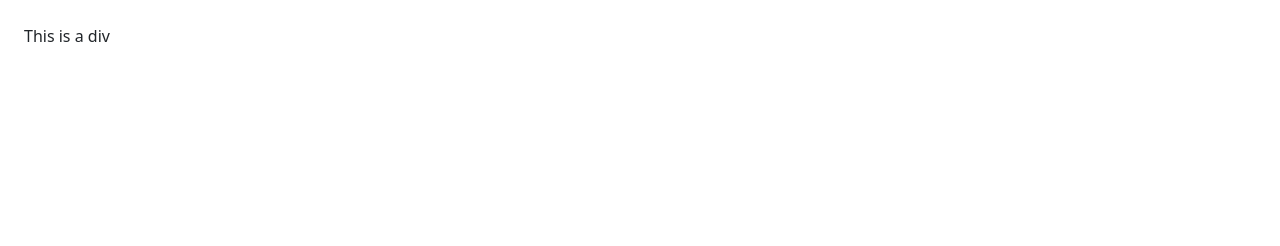
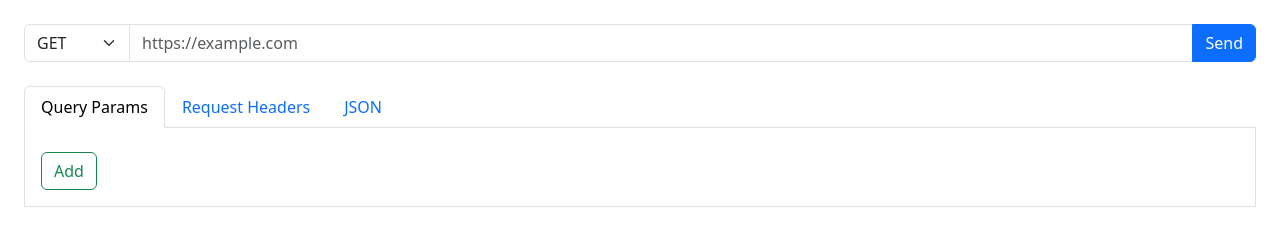
Before and after one commit to akshtrikha/Posty, a website built with Parcel: page index.html in a window 1280 px wide. Built offline with nearby package versions, Linux system fonts and the light colour scheme.

Commit message:
Add: front-end skeleton

```diff
--- a/index.html
+++ b/index.html
@@ -7,6 +7,63 @@
     <script src="./script.js" type="module"></script>
 </head>
 <body>
-    <div class="p-4">This is a div</div>
+    <div class="p-4">
+        <form>
+            <div class="input-group mb-4">
+                <select class="form-select flex-grow-0 w-auto">
+                    <option value="GET" selected>GET</option>
+                    <option value="POST">POST</option>
+                    <option value="PUT">PUT</option>
+                    <option value="PATCH">PATCH</option>
+                    <option value="DELETE">DELETE</option>
+                </select>
+                <input required class="form-control" type="url" placeholder="https://example.com"/>
+                <button type="submit" class="btn btn-primary">Send</button>
+            </div>
+
+            <ul class="nav nav-tabs" role="tablist">
+                <li class="nav-items" role="presentation">
+                    <button class="nav-link active" id="query-params-tab"
+                    data-bs-toggle="tab" data-bs-target="#query-params" type="button"
+                    role="tab" aria-controls="query-params" aria-selected="true">Query Params</button>
+                </li>
+                <li>
+                    <button class="nav-link" id="request-headers-tab"
+                    data-bs-toggle="tab" data-bs-target="#request-headers" type="button"
+                    role="tab" aria-controls="request-headers" aria-selected="false">Request Headers</button>
+                </li>
+                <li>
+                    <button class="nav-link" id="json-tab"
+                    data-bs-toggle="tab" data-bs-target="#json" type="button"
+                    role="tab" aria-controls="json" aria-selected="false">JSON</button>
+                </li>
+            </ul>
+
+            <div class="tab-content p-3 border-top-0 border">
+                <div class="tab-pane fade show active" id="query-params"
+                role="tabpanel" aria-labelledby="query-params-tab">
+                    <div data-query-params></div>
+                    <button data-add-query-param-btn class="mt-2 btn btn-outline-success">Add</button>
+                </div>
+                <div class="tab-pane fade" id="request-headers"
+                role="tabpanel" aria-labelledby="request-headers-tab">
+                    <div data-request-headers></div>
+                    <button data-add-request-header-btn class="mt-2 btn btn-outline-success">Add</button>
+                </div>
+                <div class="tab-pane fade" id="json"
+                role="tabpanel" aria-labelledby="json-tab">
+                    <div data-json-request-body class="overflow-auto" style="max-height: 200px;"></div>
+                </div>
+            </div>
+        </form>
+    </div>
+
+    <template data-key-value-template>
+        <div class="input-group my-2" data-key-value-pair>
+            <input type="text" data-key class="form-control" placeholderr="Key" />
+            <input type="text" data-value class="form-control" placeholderr="Value" />
+            <button type="button" data-remove-btn class="btn btn-outline-danger">Remove</button>
+        </div>
+    </template>
 </body>
 </html>
--- a/package.json
+++ b/package.json
@@ -4,13 +4,15 @@
   "description": "",
   "main": "index.js",
   "scripts": {
+    "start": "npx parcel index.html ",
     "test": "echo \"Error: no test specified\" && exit 1"
   },
   "keywords": [],
   "author": "",
   "license": "ISC",
   "dependencies": {
-    "axios": "^1.6.7"
+    "axios": "^1.6.7",
+    "bootstrap": "^5.3.3"
   },
   "devDependencies": {
     "parcel": "^2.12.0"
```
Also changed, not shown: 2 other files.
